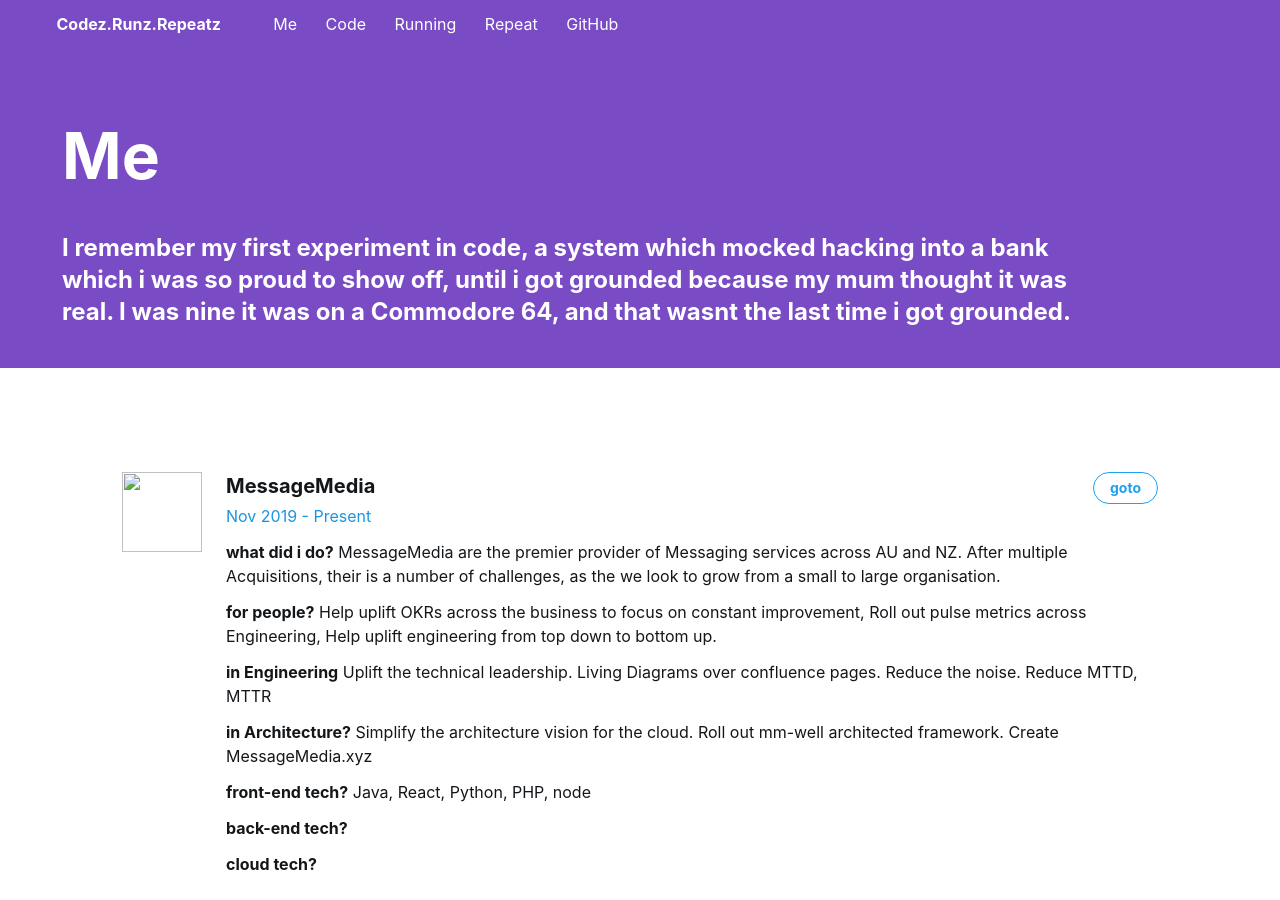
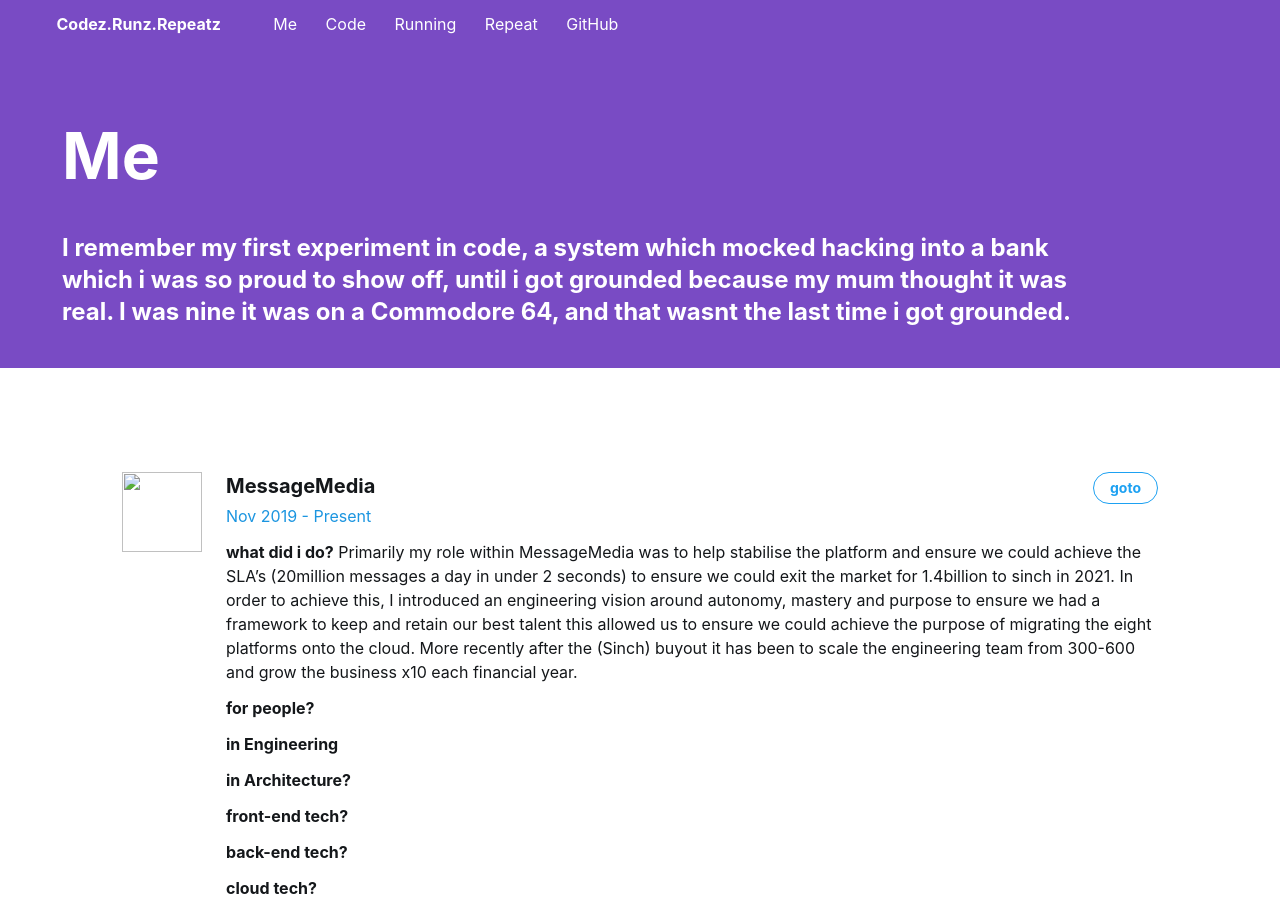
Before and after one commit to codez-runz-repeatz/codez-runz-repeatz.github.io, a Jekyll site: the page built from me.html, in a window 1280 px wide and 900 px high. Built offline with Jekyll 4.4.1, drawn with Linux system fonts in a browser that asks for light colours.

Commit message:
Update aboutme.yml

```diff
--- a/_data/aboutme.yml
+++ b/_data/aboutme.yml
@@ -3,11 +3,7 @@
   dates: Nov 2019 - Present
   where: Melbourne, Australia
   logo: https://messagemedia.com
-  desc: MessageMedia are the premier provider of Messaging services across AU and NZ. After multiple Acquisitions, their is a number of challenges, as the we look to grow from a small to large organisation.
-  peeps: Help uplift OKRs across the business to focus on constant improvement, Roll out pulse metrics across Engineering, Help uplift engineering from top down to bottom up.
-  arch: Simplify the architecture vision for the cloud. Roll out mm-well architected framework. Create MessageMedia.xyz
-  eng: Uplift the technical leadership. Living Diagrams over confluence pages. Reduce the noise. Reduce MTTD, MTTR
-  fe: Java, React, Python, PHP, node
+  desc: Primarily my role within MessageMedia was to help stabilise the platform and ensure we could achieve the SLA’s (20million messages a day in under 2 seconds) to ensure we could exit the market for 1.4billion to sinch in 2021.  In order to achieve this, I introduced an engineering vision around autonomy, mastery and purpose to ensure we had a framework to keep and retain our best talent this allowed us to ensure we could achieve the purpose of migrating the eight platforms onto the cloud.  More recently after the (Sinch) buyout it has been to scale the engineering team from 300-600 and grow the business x10 each financial year.
 
 - company: MYOB
   role: Development Manager
```
